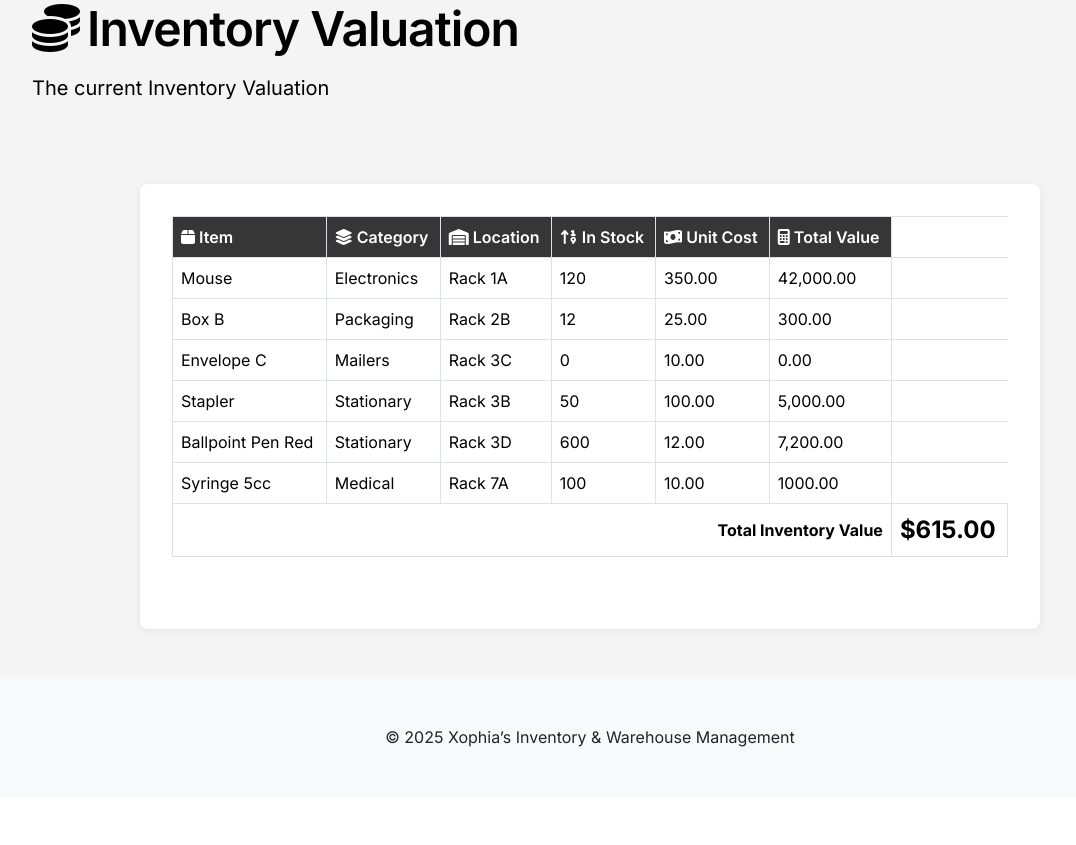
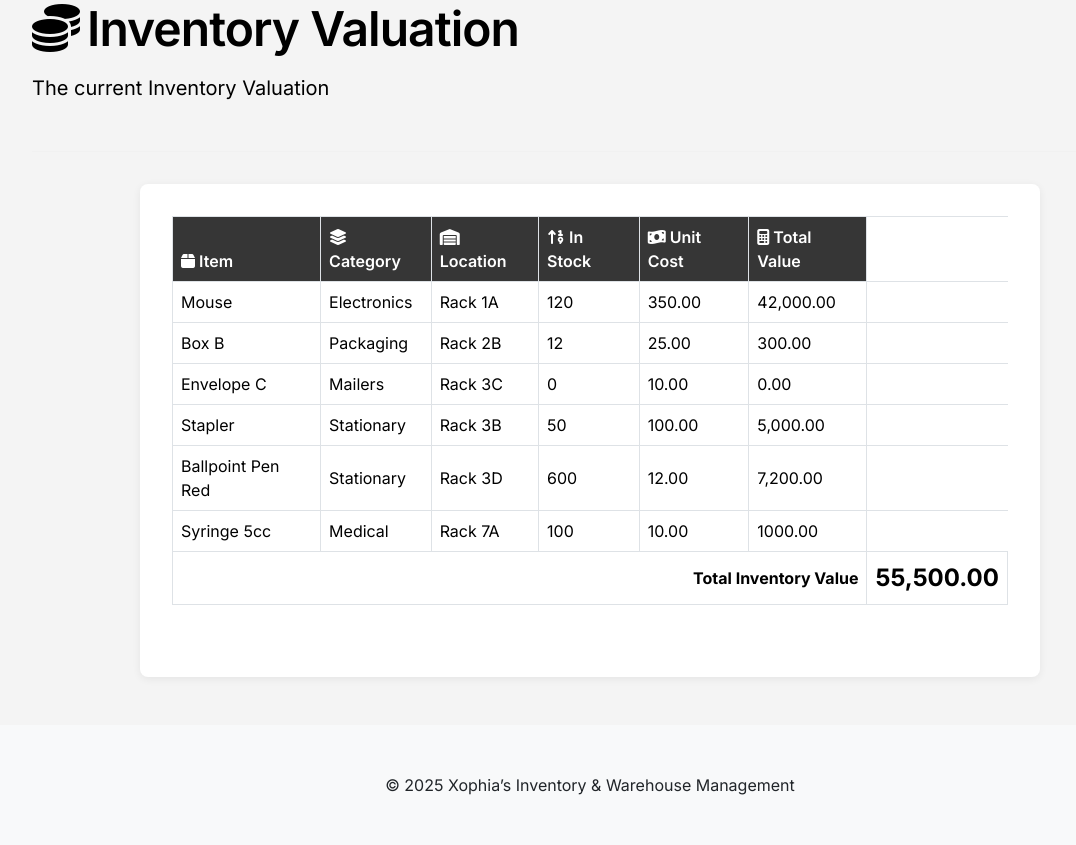
Before and after one commit to Scammur/ITECPROJECT, a PHP site: page /inventory-valuation.php in a window 1280 px wide. Shown: the part 127-972 px from the top of the page, without its empty margins (50-1126 px from the left). Before the commit the page ends 874 px from the top, so only its background shows below. Run offline with PHP 8.4, Linux system fonts and the light colour scheme.

Commit message:
inventory-valuation.php

```diff
--- a/inventory-valuation.php
+++ b/inventory-valuation.php
@@ -191,7 +191,7 @@
                     <tfoot>
                         <tr>
                             <th colspan="6" class="text-end">Total Inventory Value</th>
-                            <th class="valuation-result">$615.00</th>
+                            <th class="valuation-result">55,500.00</th>
                         </tr>
                     </tfoot>
                 </table>
```
